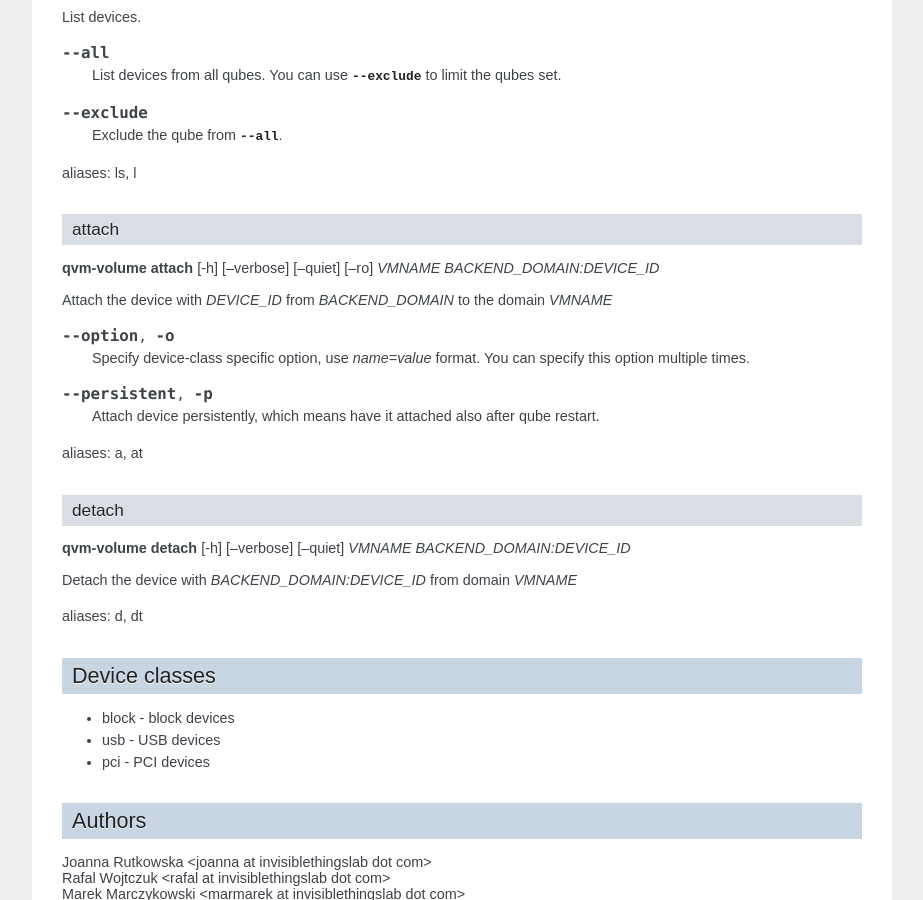
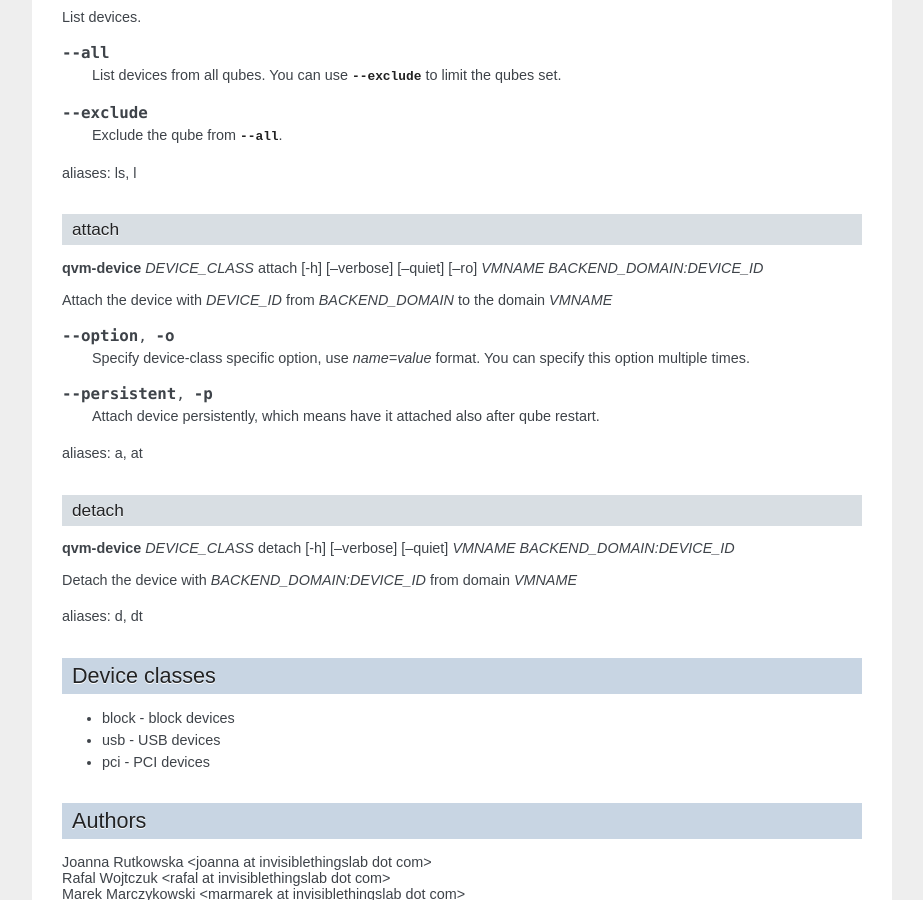
Before and after one commit to QubesOS/qubes-core-admin-client, a Sphinx documentation site: the page built from doc/manpages/qvm-device.rst, in a window 1280 px wide and 900 px high, scrolled down 629 px. Shown: the whole window, without its empty margins (198-1121 px from the left). Built offline with Sphinx 7.4.7, drawn with Linux system fonts in a browser that asks for light colours; the version number could not be read and is left out.

Commit message:
doc: minor fixes to man pages

```diff
--- a/doc/manpages/qvm-device.rst
+++ b/doc/manpages/qvm-device.rst
@@ -49,7 +49,7 @@ aliases: ls, l
 attach
 ^^^^^^
 
-| :command:`qvm-volume attach` [-h] [--verbose] [--quiet] [--ro] *VMNAME* *BACKEND_DOMAIN:DEVICE_ID*
+| :command:`qvm-device` *DEVICE_CLASS* attach [-h] [--verbose] [--quiet] [--ro] *VMNAME* *BACKEND_DOMAIN:DEVICE_ID*
 
 Attach the device with *DEVICE_ID* from *BACKEND_DOMAIN* to the domain *VMNAME*
 
@@ -67,7 +67,7 @@ aliases: a, at
 detach
 ^^^^^^
 
-| :command:`qvm-volume detach` [-h] [--verbose] [--quiet] *VMNAME* *BACKEND_DOMAIN:DEVICE_ID*
+| :command:`qvm-device` *DEVICE_CLASS* detach [-h] [--verbose] [--quiet] *VMNAME* *BACKEND_DOMAIN:DEVICE_ID*
 
 Detach the device with *BACKEND_DOMAIN:DEVICE_ID* from domain *VMNAME*
 
--- a/doc/manpages/qvm-volume.rst
+++ b/doc/manpages/qvm-volume.rst
@@ -1,7 +1,7 @@
 .. program:: qvm-volume
 
 :program:`qvm-volume` -- Qubes volume and block device managment
-===============================================================
+================================================================
 
 Synopsis
 --------
```
